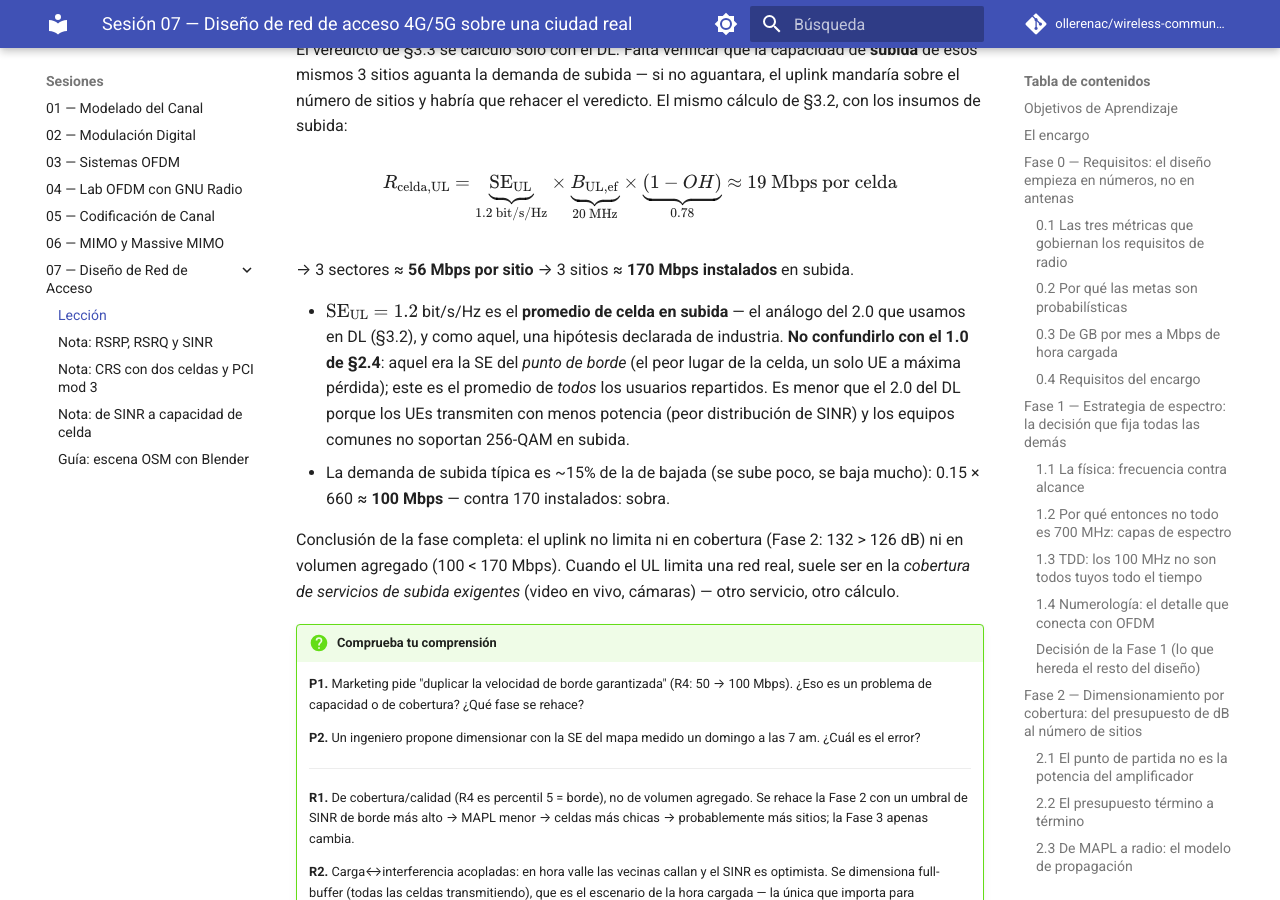
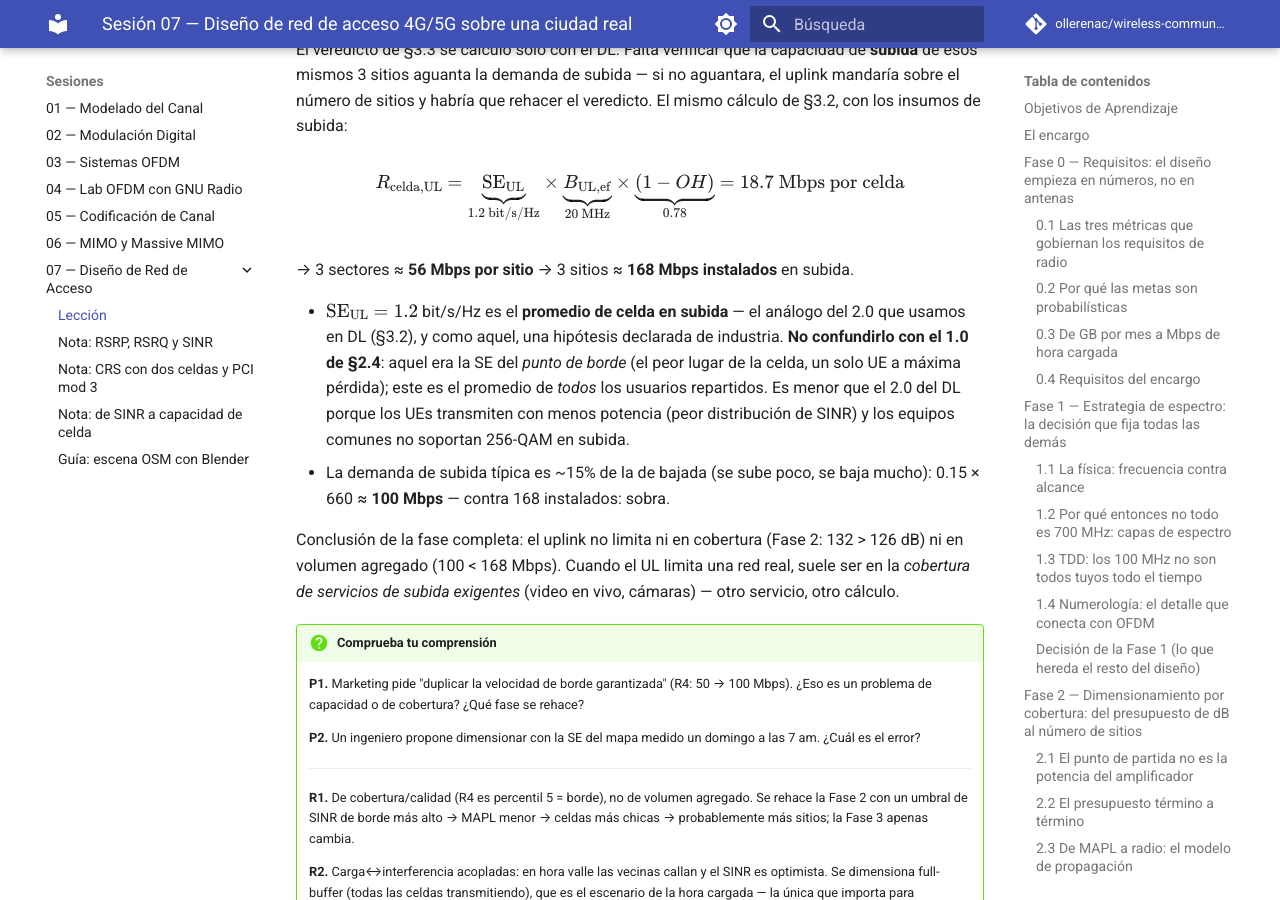
Before and after one commit to ollerenac/wireless-communication-systems, an MkDocs documentation site: the page built from docs/sessions/07-network-design/index.md, in a window 1280 px wide and 900 px high, scrolled down 12101 px. Built offline with MkDocs 1.6.1 and Material for MkDocs 9.7.7, drawn with Linux system fonts in a browser that asks for light colours; comment, search, counter and statistics services are not loaded.

Commit message:
fix(07-network-design): §3.4 consistent rounding chain — 18.7 -> 56 -> 168 Mbps
19-rounded cell value clashed with 56/site (3x19=57); round once, at the
end: 18.72 Mbps/cell, 56.2/site, 168.5 installed.

Co-Authored-By: Claude Fable 5 <noreply@anthropic.com>

```diff
--- a/docs/sessions/07-network-design/index.md
+++ b/docs/sessions/07-network-design/index.md
@@ -717,9 +717,9 @@ subida — si no aguantara, el uplink mandaría sobre el número de sitios y
 habría que rehacer el veredicto. El mismo cálculo de §3.2, con los
 insumos de subida:
 
-$$R_{\text{celda,UL}} = \underbrace{\text{SE}_{\text{UL}}}_{1.2 \text{ bit/s/Hz}} \times \underbrace{B_{\text{UL,ef}}}_{20 \text{ MHz}} \times \underbrace{(1-OH)}_{0.78} \approx 19 \text{ Mbps por celda}$$
+$$R_{\text{celda,UL}} = \underbrace{\text{SE}_{\text{UL}}}_{1.2 \text{ bit/s/Hz}} \times \underbrace{B_{\text{UL,ef}}}_{20 \text{ MHz}} \times \underbrace{(1-OH)}_{0.78} = 18.7 \text{ Mbps por celda}$$
 
-→ 3 sectores ≈ **56 Mbps por sitio** → 3 sitios ≈ **170 Mbps instalados**
+→ 3 sectores ≈ **56 Mbps por sitio** → 3 sitios ≈ **168 Mbps instalados**
 en subida.
 
 - $\text{SE}_{\text{UL}} = 1.2$ bit/s/Hz es el **promedio de celda en
@@ -731,10 +731,10 @@ en subida.
   menos potencia (peor distribución de SINR) y los equipos comunes no
   soportan 256-QAM en subida.
 - La demanda de subida típica es ~15% de la de bajada (se sube poco, se
-  baja mucho): 0.15 × 660 ≈ **100 Mbps** — contra 170 instalados: sobra.
+  baja mucho): 0.15 × 660 ≈ **100 Mbps** — contra 168 instalados: sobra.
 
 Conclusión de la fase completa: el uplink no limita ni en cobertura
-(Fase 2: 132 > 126 dB) ni en volumen agregado (100 < 170 Mbps). Cuando el
+(Fase 2: 132 > 126 dB) ni en volumen agregado (100 < 168 Mbps). Cuando el
 UL limita una red real, suele ser en la *cobertura de servicios de subida
 exigentes* (video en vivo, cámaras) — otro servicio, otro cálculo.
 
```
